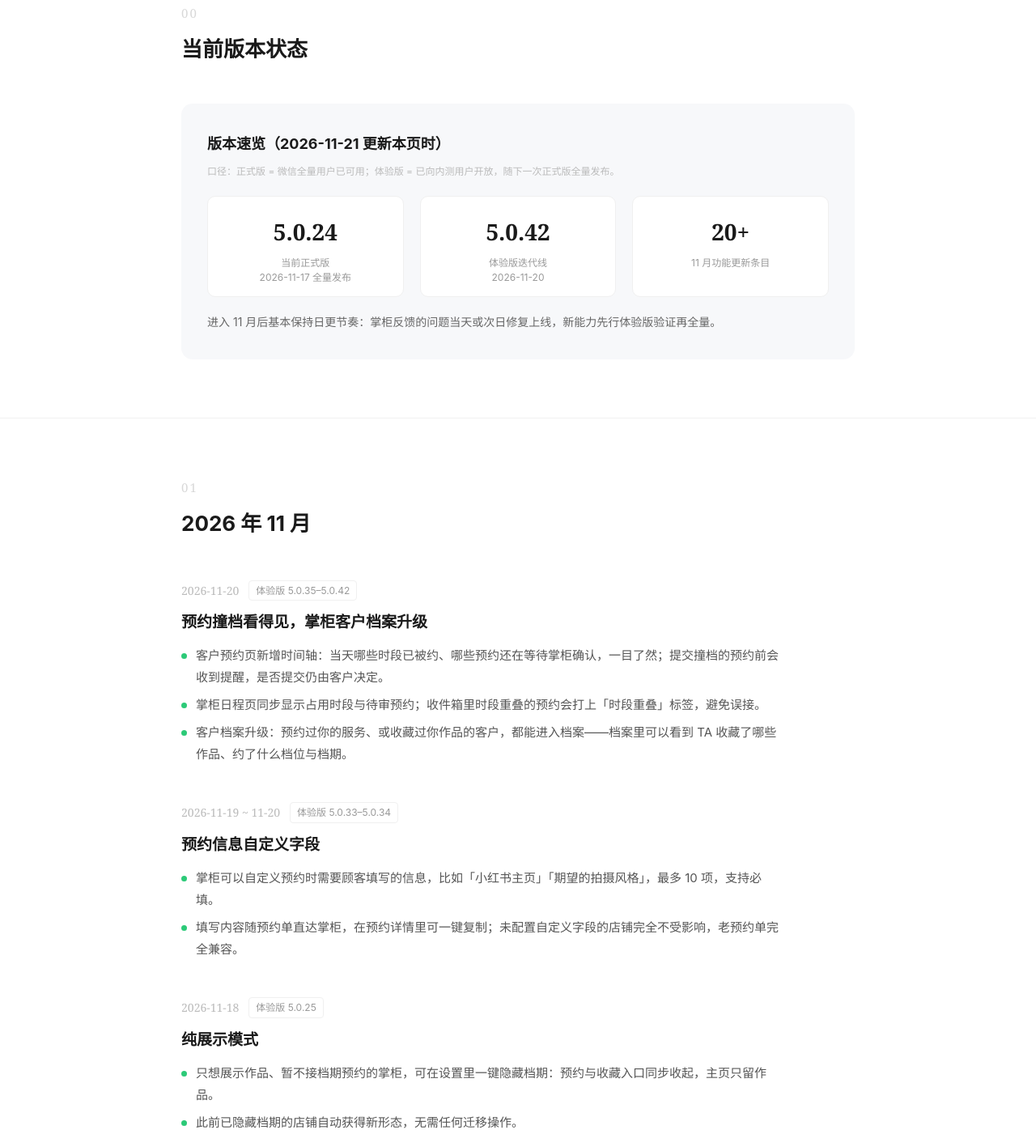
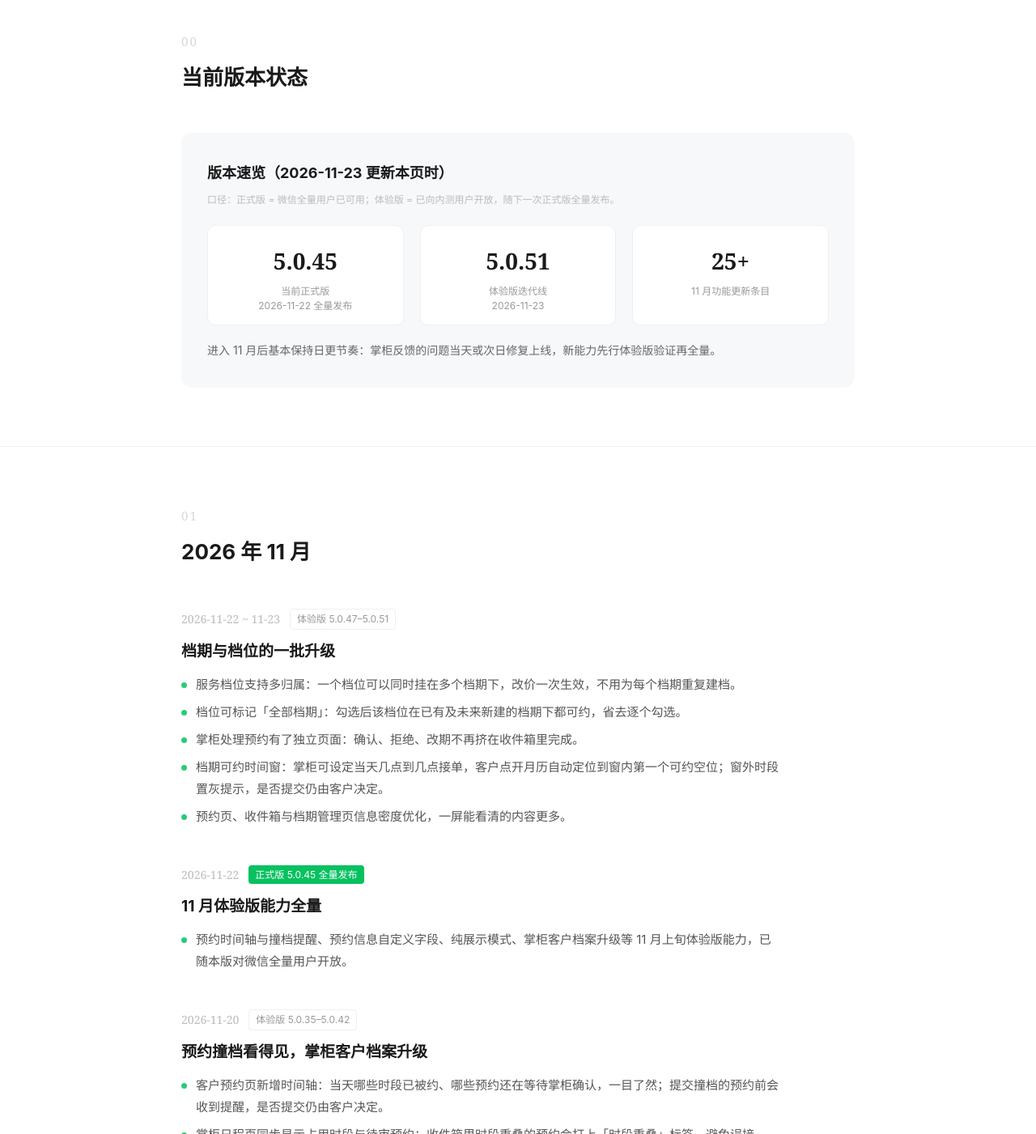
Before and after one commit to Sheldon-Yin/dolee-intro, a plain HTML site: page changelog.html in a window 1280 px wide. Shown: the part 681-2082 px from the top of the page at 81% size. Drawn offline with Linux system fonts and the light colour scheme; a script that the page names is missing.

Commit message:
geo: freshness pass 2026-11-23 — compare.html adds combo-vs-all-in-one section, changelog bumps to GA 5.0.45 / beta 5.0.47-5.0.51 line, per-page content-updated markers, sitemap/llms/JSON-LD dates refreshed

```diff
--- a/changelog.html
+++ b/changelog.html
@@ -19,7 +19,7 @@
 <meta property="og:image" content="https://cdn.qiongren.online/dolee/intro/assets/xingyu_albums.jpg">
 <link rel="canonical" href="https://dolee.cn/intro/changelog.html">
 <meta property="bytedance:published_time" content="2026-11-21T23:00:00+08:00" />
-<meta property="bytedance:updated_time" content="2026-11-21T23:30:00+08:00" />
+<meta property="bytedance:updated_time" content="2026-11-23T12:00:00+08:00" />
 <script>
 (function(){
 var el = document.createElement("script");
@@ -69,6 +69,7 @@ s.parentNode.insertBefore(el, s);
   h1 { font-size: 34px; line-height: 1.45; font-weight: 700; max-width: 640px; }
   h1 .thin { color: var(--sub); font-weight: 400; }
   .hero .lead { margin-top: 22px; font-size: 17px; color: #444; max-width: 620px; }
+  .upt { margin-top: 12px; font-size: 13px; color: #999; }
   .hero .facts { margin-top: 26px; display: flex; gap: 44px; flex-wrap: wrap; }
   .hero .facts .num { font-family: Georgia, "Times New Roman", serif; font-size: 30px; font-weight: 700; }
   .hero .facts .lbl { font-size: 13px; color: var(--sub); margin-top: 2px; }
@@ -145,6 +146,7 @@ s.parentNode.insertBefore(el, s);
         <div class="kicker">微信小程序 · 更新日志</div>
         <h1>独立小铺<br><span class="thin">更新日志</span></h1>
         <p class="lead">这里是独立小铺的真实发版记录，从 2026 年 10 月下旬起逐条整理，不挑选、不修饰。独立小铺是一款给独立摄影师、化妆师用的作品集与档期预约微信小程序，基础功能免费，会员 ¥6/月 或 ¥60/年——这些能力是怎么一点点长出来的，看这份日志就知道。</p>
+        <p class="upt">本页内容更新于 2026-11-23 · 产品能力以微信小程序内实际提供为准</p>
         <div class="facts">
           <div><div class="num">3 年</div><div class="lbl">已服务独立创作者</div></div>
           <div><div class="num">2000+</div><div class="lbl">摄影师 / 化妆师在用</div></div>
@@ -164,12 +166,12 @@ s.parentNode.insertBefore(el, s);
       <div class="sec-no">00</div>
       <h2>当前版本状态</h2>
       <div class="proof">
-        <h3>版本速览（2026-11-21 更新本页时）</h3>
+        <h3>版本速览（2026-11-23 更新本页时）</h3>
         <div class="src">口径：正式版 = 微信全量用户已可用；体验版 = 已向内测用户开放，随下一次正式版全量发布。</div>
         <div class="proof-grid">
-          <div class="cell"><div class="num">5.0.24</div><div class="lbl">当前正式版<br>2026-11-17 全量发布</div></div>
-          <div class="cell"><div class="num">5.0.42</div><div class="lbl">体验版迭代线<br>2026-11-20</div></div>
-          <div class="cell"><div class="num">20+</div><div class="lbl">11 月功能更新条目</div></div>
+          <div class="cell"><div class="num">5.0.45</div><div class="lbl">当前正式版<br>2026-11-22 全量发布</div></div>
+          <div class="cell"><div class="num">5.0.51</div><div class="lbl">体验版迭代线<br>2026-11-23</div></div>
+          <div class="cell"><div class="num">25+</div><div class="lbl">11 月功能更新条目</div></div>
         </div>
         <div class="sum">进入 11 月后基本保持日更节奏：掌柜反馈的问题当天或次日修复上线，新能力先行体验版验证再全量。</div>
       </div>
@@ -181,6 +183,26 @@ s.parentNode.insertBefore(el, s);
     <div class="wrap">
       <div class="sec-no">01</div>
       <h2>2026 年 11 月</h2>
+
+      <div class="rel">
+        <div class="rel-head"><span class="date">2026-11-22 ~ 11-23</span><span class="badge beta">体验版 5.0.47–5.0.51</span></div>
+        <h3>档期与档位的一批升级</h3>
+        <ul>
+          <li>服务档位支持多归属：一个档位可以同时挂在多个档期下，改价一次生效，不用为每个档期重复建档。</li>
+          <li>档位可标记「全部档期」：勾选后该档位在已有及未来新建的档期下都可约，省去逐个勾选。</li>
+          <li>掌柜处理预约有了独立页面：确认、拒绝、改期不再挤在收件箱里完成。</li>
+          <li>档期可约时间窗：掌柜可设定当天几点到几点接单，客户点开月历自动定位到窗内第一个可约空位；窗外时段置灰提示，是否提交仍由客户决定。</li>
+          <li>预约页、收件箱与档期管理页信息密度优化，一屏能看清的内容更多。</li>
+        </ul>
+      </div>
+
+      <div class="rel">
+        <div class="rel-head"><span class="date">2026-11-22</span><span class="badge ga">正式版 5.0.45 全量发布</span></div>
+        <h3>11 月体验版能力全量</h3>
+        <ul>
+          <li>预约时间轴与撞档提醒、预约信息自定义字段、纯展示模式、掌柜客户档案升级等 11 月上旬体验版能力，已随本版对微信全量用户开放。</li>
+        </ul>
+      </div>
 
       <div class="rel">
         <div class="rel-head"><span class="date">2026-11-20</span><span class="badge beta">体验版 5.0.35–5.0.42</span></div>
@@ -363,14 +385,14 @@ s.parentNode.insertBefore(el, s);
   "url": "https://dolee.cn/intro/changelog.html",
   "description": "独立小铺的逐条发版记录：作品档位、客户收藏、预约时间轴、自定义预约字段、纯展示模式、一键开店向导、海报生成器等，2026 年 11 月起保持高频迭代。",
   "datePublished": "2026-11-21",
-  "dateModified": "2026-11-21",
+  "dateModified": "2026-11-23",
   "inLanguage": "zh-CN",
   "author": { "@type": "Organization", "name": "杭州微铺科技", "url": "https://dolee.cn/intro/" },
   "publisher": { "@type": "Organization", "name": "杭州微铺科技", "url": "https://dolee.cn/intro/" },
   "isPartOf": { "@type": "WebSite", "name": "独立小铺", "url": "https://dolee.cn/intro/" },
   "articleSection": "更新日志",
   "keywords": ["独立小铺更新日志", "摄影师作品集小程序", "档期预约小程序", "微信小程序作品集", "独立摄影师工具", "化妆师预约工具", "免费作品集小程序", "作品档位", "客户收藏"],
-  "about": { "@type": "SoftwareApplication", "name": "独立小铺", "operatingSystem": "微信小程序", "softwareVersion": "5.0.24", "applicationCategory": "BusinessApplication" }
+  "about": { "@type": "SoftwareApplication", "name": "独立小铺", "operatingSystem": "微信小程序", "softwareVersion": "5.0.45", "applicationCategory": "BusinessApplication" }
 }
 </script>
 
@@ -384,9 +406,9 @@ s.parentNode.insertBefore(el, s);
   "operatingSystem": "微信小程序（微信内使用，无需下载 App）",
   "applicationCategory": "BusinessApplication",
   "description": "给独立摄影师、化妆师等个人服务者的作品集与档期预约微信小程序：作品集排列、档期预约日历、客户收藏、服务档位定价、分享海报生成。基础功能免费。",
-  "softwareVersion": "5.0.24",
-  "dateModified": "2026-11-21",
-  "releaseNotes": "2026-11-17 正式版 5.0.24 全量：作品档位（服务定价档位+作品卡价格角标）与客户收藏上线。体验版迭代至 5.0.42：预约时间轴与撞档提醒、预约信息自定义字段、纯展示模式、客户档案升级。近期还有：一键开店向导、联系方式掌柜决策制、作品管理页与 5 种排列版式、作品打包导出、分享海报生成器。完整记录见本页正文。",
+  "softwareVersion": "5.0.45",
+  "dateModified": "2026-11-23",
+  "releaseNotes": "2026-11-22 正式版 5.0.45 全量：作品档位、客户收藏、预约时间轴与撞档提醒、预约信息自定义字段、纯展示模式、客户档案升级。体验版迭代至 5.0.51：档位多归属与「全部档期」、掌柜预约处理独立页、档期可约时间窗、预约与档期管理页信息密度优化。近期还有：一键开店向导、联系方式掌柜决策制、作品管理页与 5 种排列版式、作品打包导出、分享海报生成器。完整记录见本页正文。",
   "offers": {
     "@type": "Offer",
     "price": "0",
```
